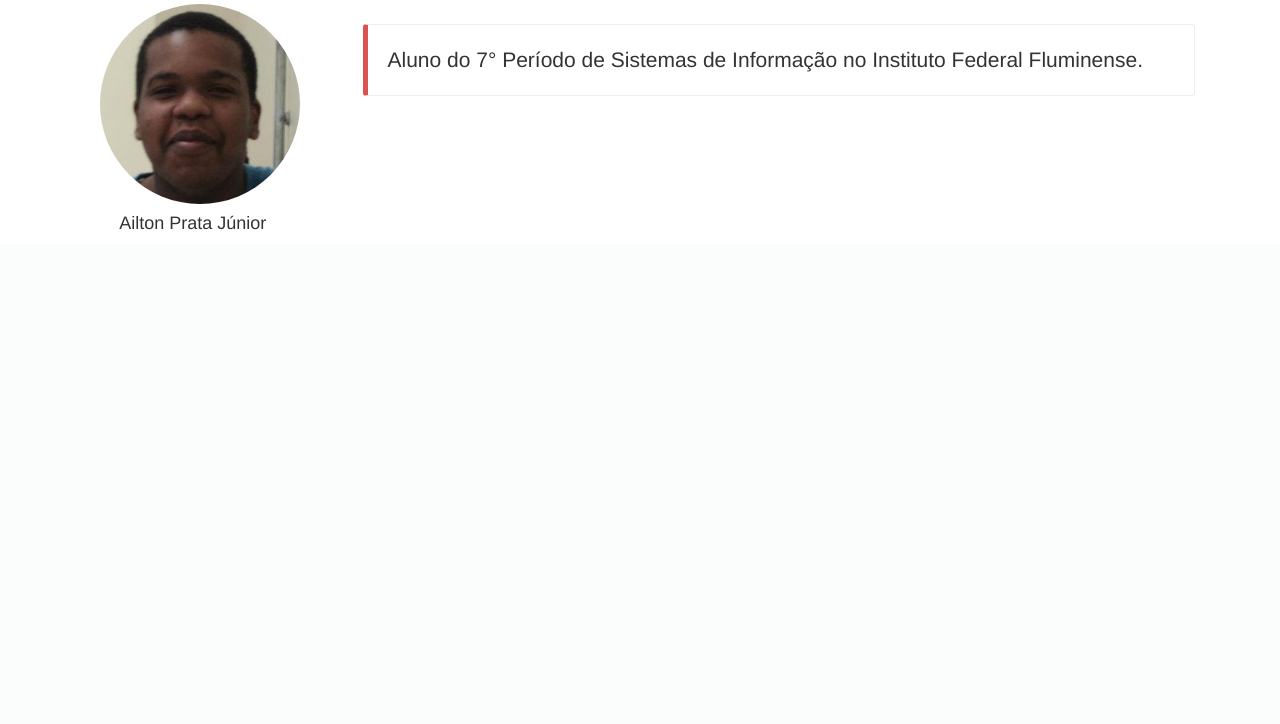
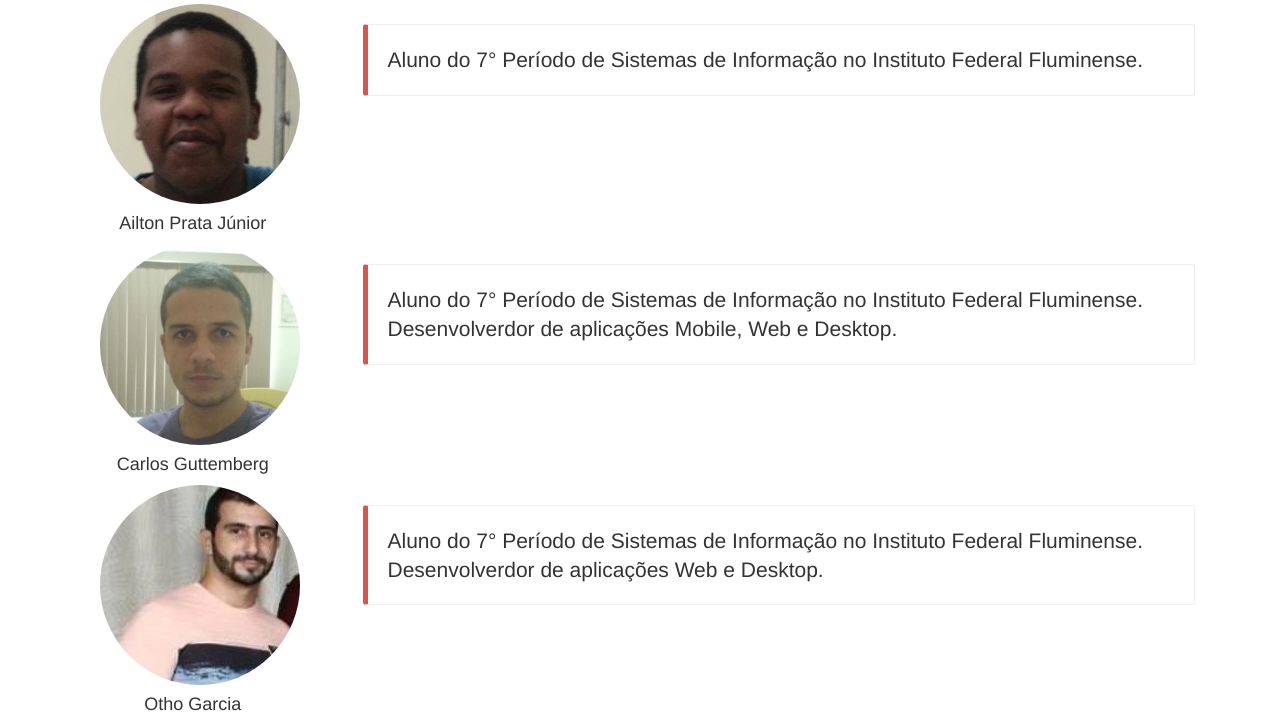
Before and after one commit to OthoGarcia/Analise-Decisoria, a Django app: page /main/sobre/ in a window 1280 px wide; the page is wider, and only the part inside the window is pictured. Shown: the part 2489-3213 px from the top of that part. Before the commit the page ends 2719 px from the top of that part, so only its background shows below. Run offline with Django 3.2, Linux system fonts and the light colour scheme; some libraries are stand-ins or nearby versions.

Commit message:
Adicionado novas informacoes sobre os desenvolvedores

```diff
--- a/analise_decisoria/main/templates/main/sobre.html
+++ b/analise_decisoria/main/templates/main/sobre.html
@@ -79,7 +79,7 @@
 
    <div class="container-fluid">
      <div class="col-6 col-md-3 placeholder">
-       <img class="img-responsive img-circle" src="{% static 'Imagens/Ailton.jpg' %}" width="200" height="200" class="img-fluid rounded-circle" alt="Generic placeholder thumbnail">
+       <img class="img-responsive img-circle" src="{% static 'Imagens/Desenvolvedores/Ailton.jpg' %}" width="200" height="200" class="img-fluid rounded-circle" alt="Generic placeholder thumbnail">
          <div class="col-6 col-md-9">
            <h4 align="center">Ailton Prata Júnior</h4>
          </div>
@@ -90,4 +90,30 @@
      </div>
    </div>
 
+   <div class="container-fluid">
+     <div class="col-6 col-md-3 placeholder">
+       <img class="img-responsive img-circle" src="{% static 'Imagens/Desenvolvedores/Carlos.jpg' %}" width="200" height="200" class="img-fluid rounded-circle" alt="Generic placeholder thumbnail">
+         <div class="col-6 col-md-9">
+           <h4 align="center">Carlos Guttemberg</h4>
+         </div>
+     </div>
+
+     <div class="col-md-9 bs-callout bs-callout-danger">
+       <p class="lead">Aluno do 7° Período de Sistemas de Informação no Instituto Federal Fluminense. Desenvolverdor de aplicações Mobile, Web e Desktop.</p>
+     </div>
+   </div>
+
+   <div class="container-fluid">
+     <div class="col-6 col-md-3 placeholder">
+       <img class="img-responsive img-circle" src="{% static 'Imagens/Desenvolvedores/Otho.jpg' %}" width="200" height="200" class="img-fluid rounded-circle" alt="Generic placeholder thumbnail">
+         <div class="col-6 col-md-9">
+           <h4 align="center">Otho Garcia</h4>
+         </div>
+     </div>
+
+     <div class="col-md-9 bs-callout bs-callout-danger">
+       <p class="lead">Aluno do 7° Período de Sistemas de Informação no Instituto Federal Fluminense. Desenvolverdor de aplicações Web e Desktop.</p>
+     </div>
+   </div>
+
 {% endblock %}
```
Also changed, not shown: analise_decisoria/static/Imagens/Desenvolvedores/Ailton.jpg (renamed from analise_decisoria/static/Imagens/Ailton.jpg), analise_decisoria/static/Imagens/Desenvolvedores/Carlos.jpg (added), analise_decisoria/static/Imagens/Desenvolvedores/Otho.jpg (added).
